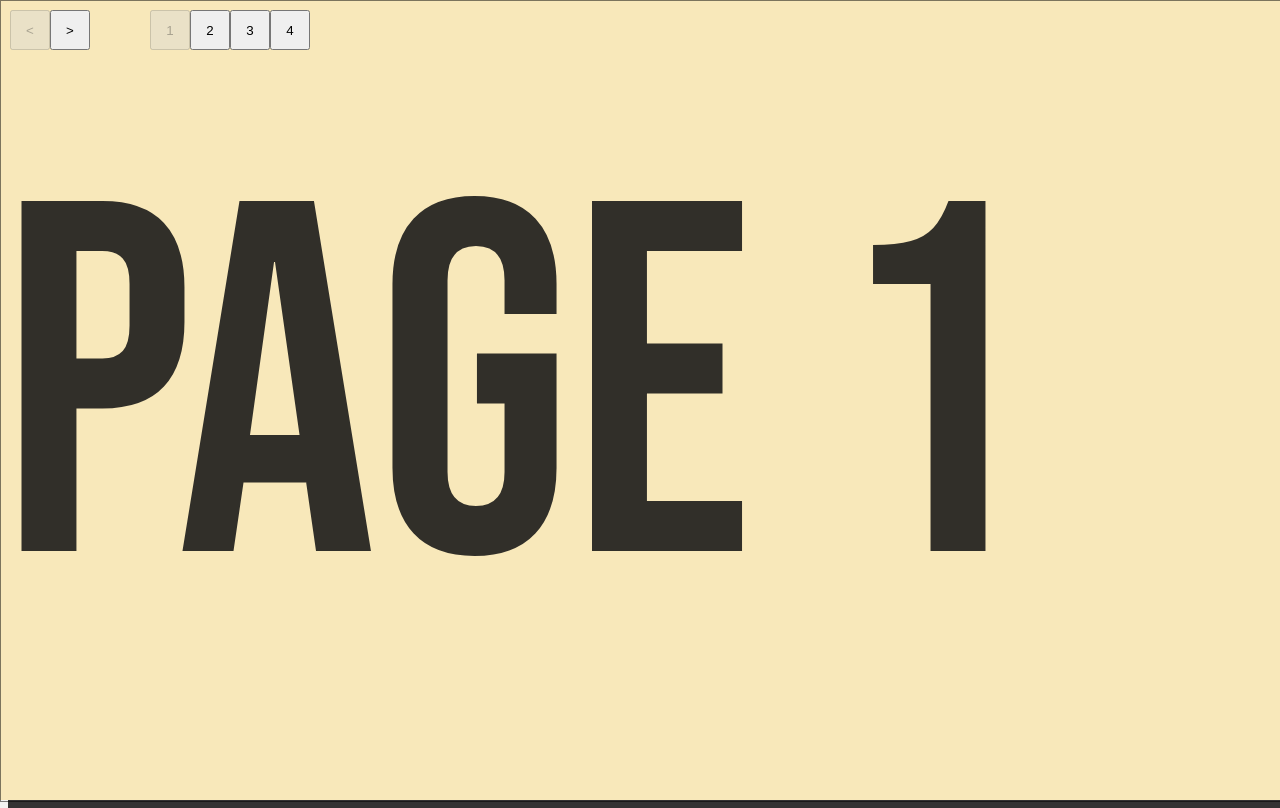
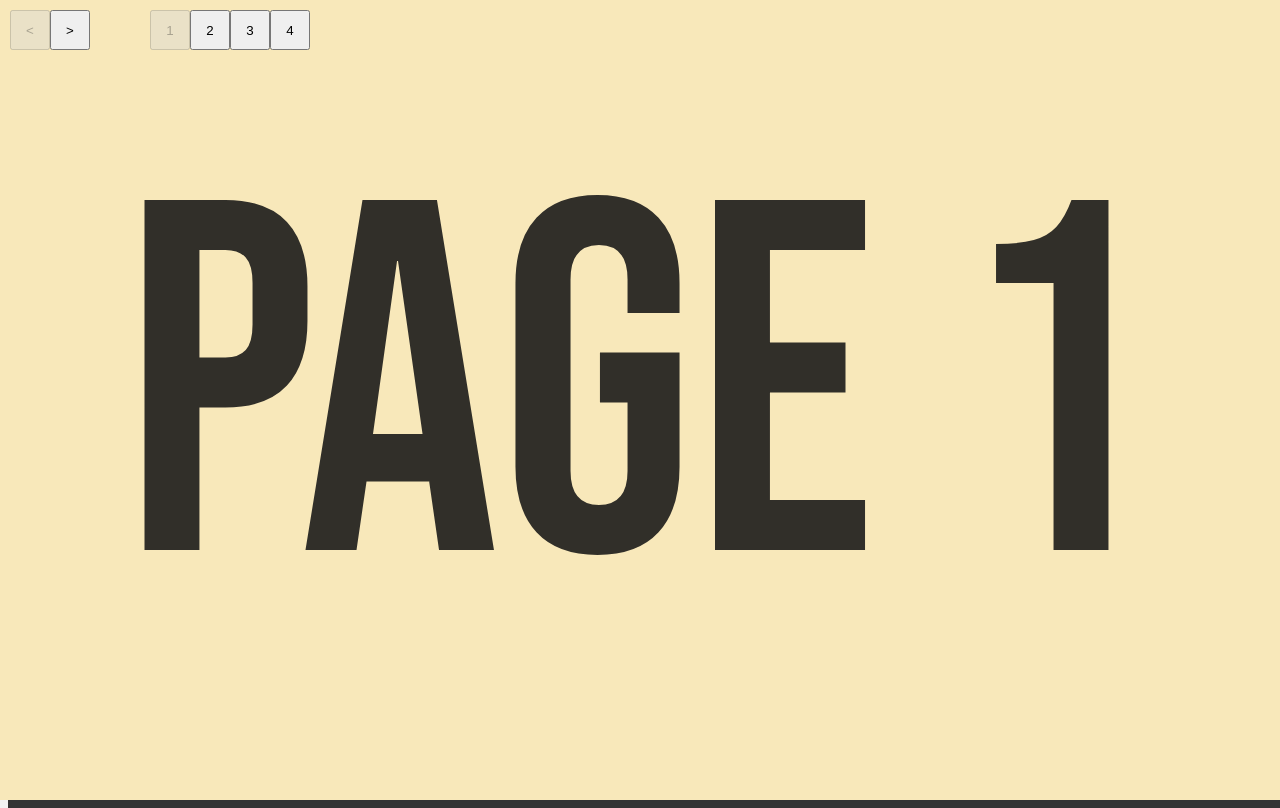
Before and after one commit to Guyda/page_transitions, a React (Vite) app: page / in a window 1280 px wide. Built offline with nearby package versions, Linux system fonts and the light colour scheme.

Commit message:
ui updates

```diff
--- a/src/App.jsx
+++ b/src/App.jsx
@@ -63,7 +63,7 @@ export default function App() {
   };
 
   const navProps = {active, previous, next, sections, gotoPage};
-  const sectionsProps = {sections};
+  const sectionsProps = {sections, backgrounds};
 
   return (
     <div className="App">
--- a/src/components/Sections/index.jsx
+++ b/src/components/Sections/index.jsx
@@ -1,20 +1,18 @@
 import './sections.scss';
 
-export default function Sections({sections}) {
+export default function Sections({sections, backgrounds}) {
   return (
     <div id="sections">
-      {sections.map(k => {
+      {sections.map((k,i) => {
         return (
           <div
             key={"section_" + k}
             data-slideId={"s_" + k}
             className="section"
-            // style={{backgroundColor: backgrounds[i]}}
+            style={{backgroundColor: backgrounds[i]}}
           >
             <div className="content">
-              <div className="fixed">
-                <h1>Page {k}</h1>
-              </div>
+              <h1>Page {k}</h1>
             </div>
           </div>
         );
--- a/src/components/Sections/sections.scss
+++ b/src/components/Sections/sections.scss
@@ -1,3 +1,8 @@
+:root {
+  --timing-out:1s;
+  --timing-in:.77s;
+}
+
 #sections {
   position: fixed;
   top:0; left:0;
@@ -15,14 +20,14 @@
 
   .section {
     box-sizing: border-box;
-    position: fixed;
+    margin:0; padding:0;
+    position: absolute;
     top: 0; left: 0;
     width: 100%;
     height: 100%;
 
     .content {
       position:  relative;
-      border: 1px solid rgba(0,0,0,.5);
       width:100%;
       height: 100%;
       overflow: hidden;
@@ -32,15 +37,10 @@
       align-items:center;
       justify-content:center;
 
-      .fixed {
-        display:block;
-        width:1100px;
-        min-width:100%;
-        margin:0 auto;
-        h1 {
-          font-size:500px;
-        }
+      h1 {
+        font-size:500px;
       }
+
     }
   }
 }
@@ -58,44 +58,32 @@
     z-index:200;
     left:0;
     width:100%;
-
-    .content {
-
-      .fixed {
-        left: 50%;
-      }
-    }
   }
 
   .toResetLeft{
     z-index:10;
-    animation: moveToResetLeft 1.33s ease both;
+    -webkit-animation: moveToResetLeft var(--timing-out) ease both;
+    animation: moveToResetLeft var(--timing-out) ease both;
   }
 
   .toResetRight{
     z-index:10;
-    animation: moveToResetRight 1.33s ease both;
+    -webkit-animation: moveToResetRight var(--timing-out) ease both;
+    animation: moveToResetRight var(--timing-out) ease both;
   }
 
   .toLeft {
     z-index:200;
-    animation: moveToLeft 1s ease both;
+    -webkit-animation: moveToLeft var(--timing-out) ease both;
+    animation: moveToLeft var(--timing-in) ease both;
   }
 
   .toRight {
     z-index:200;
-    animation: moveToRight 1s ease both;
+    -webkit-animation: moveToRight var(--timing-out) ease both;
+    animation: moveToRight var(--timing-in) ease both;
   }
 
-}
-
-@keyframes swipeContent {
-  0% {
-    width:100%;
-  }
-  100% {
-    width:0%;
-  }
 }
 
 @keyframes moveToLeft {
```
Also changed, not shown: 1 other file (tests, documents, lock files or other folders).
